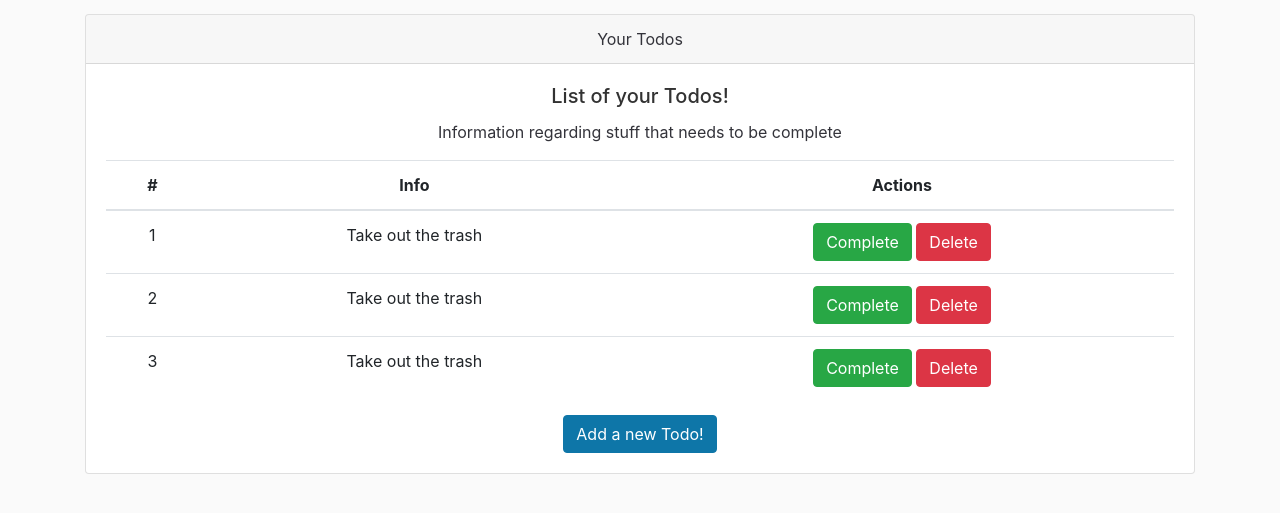
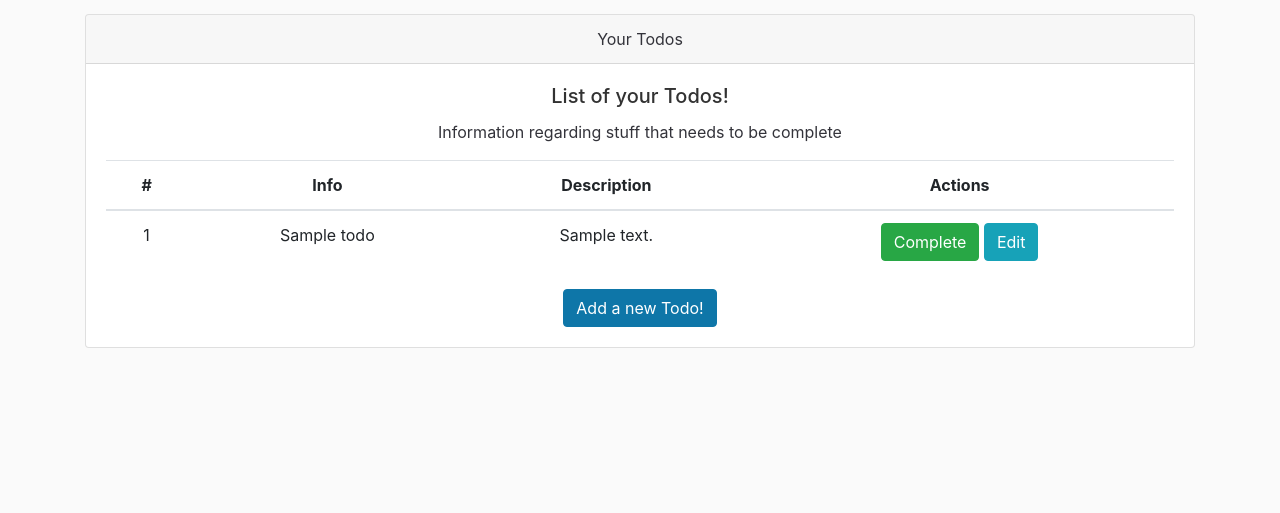
Before and after one commit to lnavarro12/fastAPI, a FastAPI app: page /todo/ in a window 1280 px wide. Shown: the part 56-569 px from the top of the page. Run offline with FastAPI, Linux system fonts and the light colour scheme; tables that the repository leaves empty hold one stand-in row (values such as "Sample post"); some libraries are stand-ins or nearby versions.

Commit message:
Start connect the todo app with layout

```diff
--- a/ToDoApp/routers/todos.py
+++ b/ToDoApp/routers/todos.py
@@ -1,7 +1,7 @@
 # hacer la instanciación de la base de datos
-from fastapi import APIRouter, HTTPException, Path, Depends, Request
+from fastapi import APIRouter, HTTPException, Path, Depends, Request, Form
 from typing import Annotated
-from starlette import status
+from starlette import status, responses
 from models import Todos
 from schema import TodoRequest
 from helpers import db_dependency
@@ -11,22 +11,41 @@ from fastapi.responses import HTMLResponse
 from fastapi.templating import Jinja2Templates
 
 templates = Jinja2Templates(directory="templates")
-
 router = APIRouter()
-
 user_dependency = Annotated[dict, Depends(get_current_user)]
 
 # Esta línea devuelve una instancia de TemplateResponse,
 # que generalmente se utiliza para renderizar plantillas
 # HTML en una aplicación web.
 @router.get("/", response_class=HTMLResponse)
-async def read_all_by_user(request: Request):
-    return templates.TemplateResponse("home.html", {"request": request})
+async def read_all_by_user(request: Request, db: db_dependency):
+
+    todos = db.query(Todos).filter_by(owner_id =1).all()
+    return templates.TemplateResponse("home.html", {"request": request, "todos": todos})
 
 @router.get("/add-todo", response_class=HTMLResponse)
 async def add_new_todo(request: Request):
     return templates.TemplateResponse("add-todo.html", {"request": request})
 
+# When you need to receive form fields instead of JSON, you can use Form.
+@router.post("/add-todo", response_class=HTMLResponse)
+async def create_todo(request: Request, db: db_dependency, title: Annotated[str, Form()],
+                      description: Annotated[str, Form()],
+                      priority: Annotated[int, Form()]):
+
+    todo_model = Todos(
+        title = title,
+        description = description,
+        priority = priority,
+        owner_id = 1,
+        complete = False
+    )
+
+    db.add(todo_model)
+    db.commit()
+
+    return responses.RedirectResponse(url="/todo", status_code=status.HTTP_302_FOUND)
+
 @router.get("/edit-todo/{todo_id}", response_class=HTMLResponse)
-async def edit_todo(request: Request):
+async def edit_todo(request: Request, db : db_dependency, todo_id: int = Path(gt=0)):
     return templates.TemplateResponse("add-todo.html", {"request": request})
--- a/ToDoApp/templates/add-todo.html
+++ b/ToDoApp/templates/add-todo.html
@@ -6,7 +6,7 @@
                 Make a new Todo
             </div>
             <div class="card-body">
-            <form>
+                <form method="POST">
                     <div class="form-group">
                         <label>Title</label>
                         <input type="text" required class="form-control" name="title">
@@ -29,4 +29,5 @@
                 </form>
             </div>
         </div>
+    </form>
 </div>
--- a/ToDoApp/templates/home.html
+++ b/ToDoApp/templates/home.html
@@ -14,40 +14,26 @@
                     <tr>
                         <th scope="col">#</th>
                         <th scope="col">Info</th>
+                        <th scope="col">Description</th>
                         <th scope="col">Actions</th>
                     </tr>
                 </thead>
                 <tbody>
-                    <tr class="pointer">
-                        <td>1</td>
-                        <td>Take out the trash</td>
-                        <td>
-                            <button type="button" class="btn btn-success">Complete</button>
-                            <button type="button" class="btn btn-danger">Delete</button>
-                        </td>
-                    </tr>
-
-                    <tr class="pointer">
-                        <td>2</td>
-                        <td>Take out the trash</td>
-                        <td>
-                            <button type="button" class="btn btn-success">Complete</button>
-                            <button type="button" class="btn btn-danger">Delete</button>
-                        </td>
-                    </tr>
-
-                    <tr class="pointer">
-                        <td>3</td>
-                        <td>Take out the trash</td>
-                        <td>
-                            <button type="button" class="btn btn-success">Complete</button>
-                            <button type="button" class="btn btn-danger">Delete</button>
-                        </td>
-                    </tr>
+                    {% for todo in todos %}
+                        <tr class="pointer">
+                            <td>{{todo.id}}</td>
+                            <td>{{todo.title}}</td>
+                            <td>{{todo.description}}</td>
+                            <td>
+                                <button type="button" class="btn btn-success">Complete</button>
+                                <button onclick="window.location.href='edit-todo/{{todo.id}}'" type="button" class="btn btn-info">Edit</button>
+                            </td>
+                        </tr>
+                    {% endfor %}
                 </tbody>
             </table>
 
-            <a href="#" class="btn btn-primary">Add a new Todo!</a>
+        <a href="add-todo" class="btn btn-primary">Add a new Todo!</a>
         </div>
     </div>
 </div>
--- a/ToDoApp/templates/layout.html
+++ b/ToDoApp/templates/layout.html
@@ -8,28 +8,13 @@
     <title>TodoApp</title>
 </head>
 <body>
-<div>
-    <nav class="navbar navbar-expand-md navbar-dark main-color fixed-top">
-        <a href="#" class="navbar-brand">Todo App</a>
-        <button class="navbar-toggler" type="button" data-toggle="collapse" data-target="#navbarNav"
-            aria-controls="navbarNav" aria-expanded="false" aria-label="Toggle navigation">
-            <span class="navbar-toggler-icon"></span>
-        </button>
-        <div class="collapse navbar-collapse" id="navbarNav">
-            <ui class="navbar-nav">
-                <li class="nav-item active">
-                    <a class="nav-link" href="#">Home</a>
-                </li>
-            </ui>
-        </div>
-    </nav>
-</div>
+    {% include 'navbar.html' %}
 
-{# es una etiqueta utilizada en plantillas que admiten el concepto de bloques.
-En el contexto de una plantilla, los bloques son áreas designadas que se pueden
-sobrescribir en plantillas que extienden o heredan de otras plantillas.
-Es una forma de estructurar las plantillas de manera modular y
- permitir la personalización en lugares específicos.#}
+    {# es una etiqueta utilizada en plantillas que admiten el concepto de bloques.
+    En el contexto de una plantilla, los bloques son áreas designadas que se pueden
+    sobrescribir en plantillas que extienden o heredan de otras plantillas.
+    Es una forma de estructurar las plantillas de manera modular y
+    permitir la personalización en lugares específicos.#}
 
 {% block content %}
 
--- /dev/null
+++ b/ToDoApp/templates/navbar.html
@@ -0,0 +1,16 @@
+<div>
+    <nav class="navbar navbar-expand-md navbar-dark main-color fixed-top">
+        <a href="#" class="navbar-brand">Todo App</a>
+        <button class="navbar-toggler" type="button" data-toggle="collapse" data-target="#navbarNav"
+            aria-controls="navbarNav" aria-expanded="false" aria-label="Toggle navigation">
+            <span class="navbar-toggler-icon"></span>
+        </button>
+        <div class="collapse navbar-collapse" id="navbarNav">
+            <ui class="navbar-nav">
+                <li class="nav-item active">
+                    <a class="nav-link" href="#">Home</a>
+                </li>
+            </ui>
+        </div>
+    </nav>
+</div>
```
Lines whose indentation alone changed are shown as unchanged.
